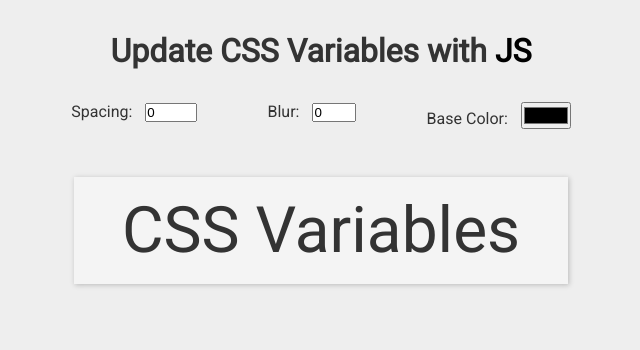
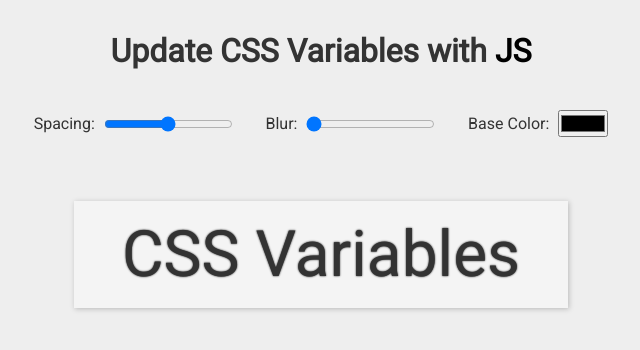
Before and after one commit to Emily-Ke/30-days-of-Js-css-variables, a plain HTML site: page public/index.html in a window 1280 px wide. Shown: the whole page, without its empty margins (319-959 px from the left). Drawn offline with Linux system fonts and the light colour scheme.

Commit message:
makes corrections from tutorial: range input, uses css variables manipulated with JS, improves class names

```diff
--- a/public/index.html
+++ b/public/index.html
@@ -10,25 +10,25 @@
 </head>
 <body>
   <div class="container">
-    <h1>Update CSS Variables with <span class='colored-text'>JS</span></h1>
-    <div class="ui-container">
-      <div class='ui-wrapper'>
+    <h1>Update CSS Variables with <span class="colored-text">JS</span></h1>
+    <div class="controls-container">
+      <div class="control-wrapper">
         <label for="spacing">Spacing:</label>
-        <input type='number' min='-5', max='5' name='spacing' id='spacing'>
+        <input type="range" min="-5", max="5" value="0" name="spacing" id="spacing" data-suffix="px">
       </div>
-      <div class='ui-wrapper'>
+      <div class="control-wrapper">
         <label for="blur">Blur:</label>
-        <input type='number' min='0', max='5' name='blur' id='blur'>
+        <input type="range" min="0", max="5" value="0" name="blur" id="blur" data-suffix="px">
       </div>
-      <div class='ui-wrapper'>
+      <div class="control-wrapper">
         <label for="base-color">Base Color:</label>
-        <input type='color' name='base-color' id='base-color'>
+        <input type="color" name="base-color" id="base-color">
       </div>
     </div>
 
-    <span class='output'>CSS Variables</span>
+    <span class="output">CSS Variables</span>
   </div>
-  <script src='../src/index.js'></script>
+  <script src="../src/index.js"></script>
   <noscript>Your browser does not support JavaScript. JavaScript is required to use this application</noscript>
 </body>
 </html>
--- a/public/styles.css
+++ b/public/styles.css
@@ -1,3 +1,9 @@
+/* :root {
+  --base-color: #000;
+  --spacing: 0;
+  --blur: 0;
+} */
+
 * {
   box-sizing: border-box;
   margin: 0;
@@ -18,26 +24,33 @@ body {
   margin: auto;
 }
 
-.ui-container {
+.controls-container {
   display: flex;
   flex-wrap: wrap;
   justify-content: space-evenly;
-  padding: 2rem 0 4rem;
+  padding: 2rem 0 3.5rem;
 }
 
-.container > .ui-wrapper {
-  margin: 0.5rem 0;
+.controls-container > .control-wrapper {
+  padding: 0.5rem 0;
   display: flex;
   align-items: center;
 }
 
-.ui-wrapper > label {
+.control-wrapper > label {
   margin-right: 1ch;
+}
+
+.colored-text {
+  color: var(--base-color)
 }
 
 .output {
   font-size: 4rem;
   box-shadow: 1px 1px 5px rgba(30, 30, 30, .25);
+  text-shadow: var(--spacing) var(--spacing) 2px var(--base-color);
+  filter: blur(var(--blur));
+  display: inline-block;
   padding: 1rem 3rem;
   background: #f4f4f4;
 }
--- a/src/index.js
+++ b/src/index.js
@@ -1,54 +1,23 @@
-const spacingInputElement = document.getElementById('spacing');
-const blurInputElement = document.getElementById('blur');
-const baseColorInputElement = document.getElementById('base-color');
-const outputElement = document.querySelector('.output');
-const coloredText = document.querySelectorAll('.colored-text');
 
-// set defaults
-let textShadowSpacing = 0; // px
-const textShadowBlur = 3; // px
-let blur = 0; // px
-let baseColor = '#000000';
-spacingInputElement.value = textShadowSpacing;
-blurInputElement.value = blur;
-baseColorInputElement.value = baseColor;
-coloredText.forEach(text => text.style.color = baseColor);
+const rootElement = document.documentElement;
+const inputElements = document.querySelectorAll('.control-wrapper input');
 
-function updateTextShadowSpacing(e) {
-  const { value } = e.target;
-  if(value > 5) {
-    textShadowSpacing = 5;
-  } else if (value < -5) {
-    textShadowSpacing = -5
-  } else if (!value) {
-    textShadowSpacing = 0;
-  } else {
-    textShadowSpacing = value;
-  }
-  outputElement.style.textShadow =
-    `${textShadowSpacing}px ${textShadowSpacing}px ${textShadowBlur}px ${baseColor}`;
-};
-
-function updateBlur(e) {
-  const { value } = e.target;
-  if(value > 5) {
-    blur = 5;
-  } else if (value < 0 || !value) {
-    blur = 0;
-  } else {
-    blur = value;
-  }
-  outputElement.style.filter = `blur(${blur}px)`;
-};
-
-function updateBaseColor(e) {
-  const { value } = e.target;
-  baseColor = value;
-  outputElement.style.textShadow =
-    `${textShadowSpacing}px ${textShadowSpacing}px ${textShadowBlur}px ${baseColor}`;
-  coloredText.forEach(text => text.style.color = baseColor);
+const defaultValues = {
+  'base-color': '#000',
+  spacing: '0px',
+  blur: '0px'
 }
 
-spacingInputElement.addEventListener('input', updateTextShadowSpacing);
-blurInputElement.addEventListener('input', updateBlur);
-baseColorInputElement.addEventListener('input', updateBaseColor);
+function setDefaults() {
+  Object.entries(defaultValues).forEach(([key, value]) =>
+  rootElement.style.setProperty(`--${key}`, value));
+}
+
+function updateCSSVariable(e) {
+  const { dataset: { suffix }, name, value } = e.target;
+  rootElement.style.setProperty(`--${name}`, `${value}${suffix || ''}`);
+}
+
+inputElements.forEach(inputElement => inputElement.addEventListener('input', updateCSSVariable));
+
+setDefaults();
```
